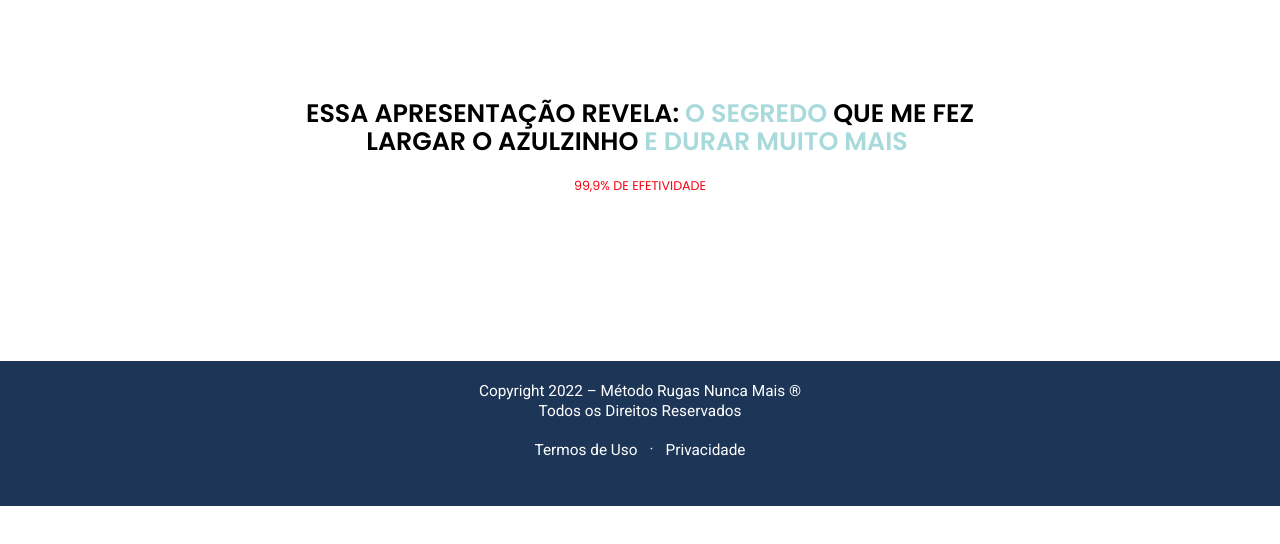
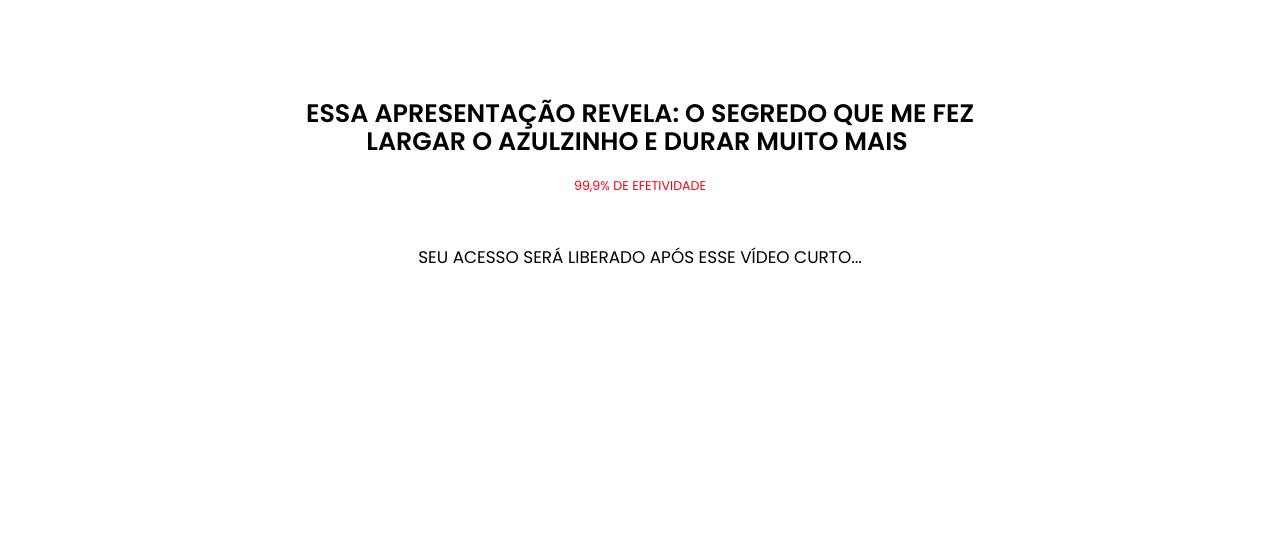
Before and after one commit to eriks306014/Metodo-Prolong, a plain HTML site: page index.html in a window 1280 px wide. Drawn offline with Linux system fonts and the light colour scheme; a script that the page names is missing.

Commit message:
Update index.html

```diff
--- a/index.html
+++ b/index.html
@@ -127,7 +127,7 @@ text-align: center;
 </style>
 <div class="headline-HkBGbz0384083-element headline">
 <h1>
-<span style="color:#000000">ESSA APRESENTAÇÃO REVELA:&nbsp;<span style="color:#a8dadc">O SEGREDO</span>&nbsp;QUE ME FEZ LARGAR O AZULZINHO&nbsp;<span style="color:#a8dadc">E DURAR MUITO MAIS</span>&nbsp;</span>
+<span style="color:#000000">ESSA APRESENTAÇÃO REVELA:&nbsp;<span style="color:#000000">O SEGREDO</span>&nbsp;QUE ME FEZ LARGAR O AZULZINHO&nbsp;<span style="color:#000000">E DURAR MUITO MAIS</span>&nbsp;</span>
 </h1>
 </div>
 </div>
@@ -201,7 +201,7 @@ text-align: center;
 </style>
 <div class="description-YWWyRI0392116-element ">
 <h3>
-<span class="xl"></span>&nbsp;SEU ACESSO SERÁ LIBERADO APÓS ESSE VÍDEO CURTO...
+<span style="color:#000000">SEU ACESSO SERÁ LIBERADO APÓS ESSE VÍDEO CURTO...
 </h3>
 </div>
 </div>
@@ -287,7 +287,7 @@ font-size: 4.50vw;
 #division-ALBqaI1166235 {
 position: relative;
 padding: 3vh 20vw 3vh 20vw;
-background-color: #1d3557;
+background-color: #ffffff;
 }
 @media (max-width:1200px) {
 #division-ALBqaI1166235 {
```
